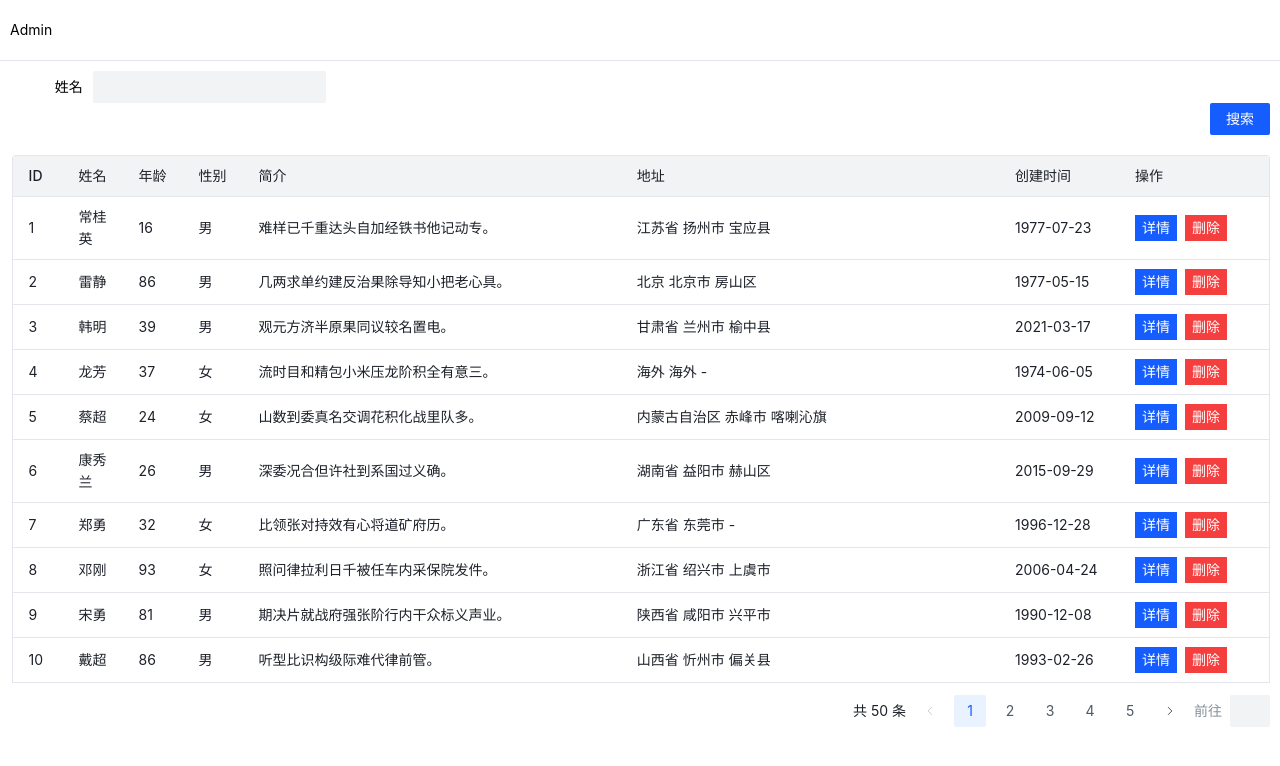
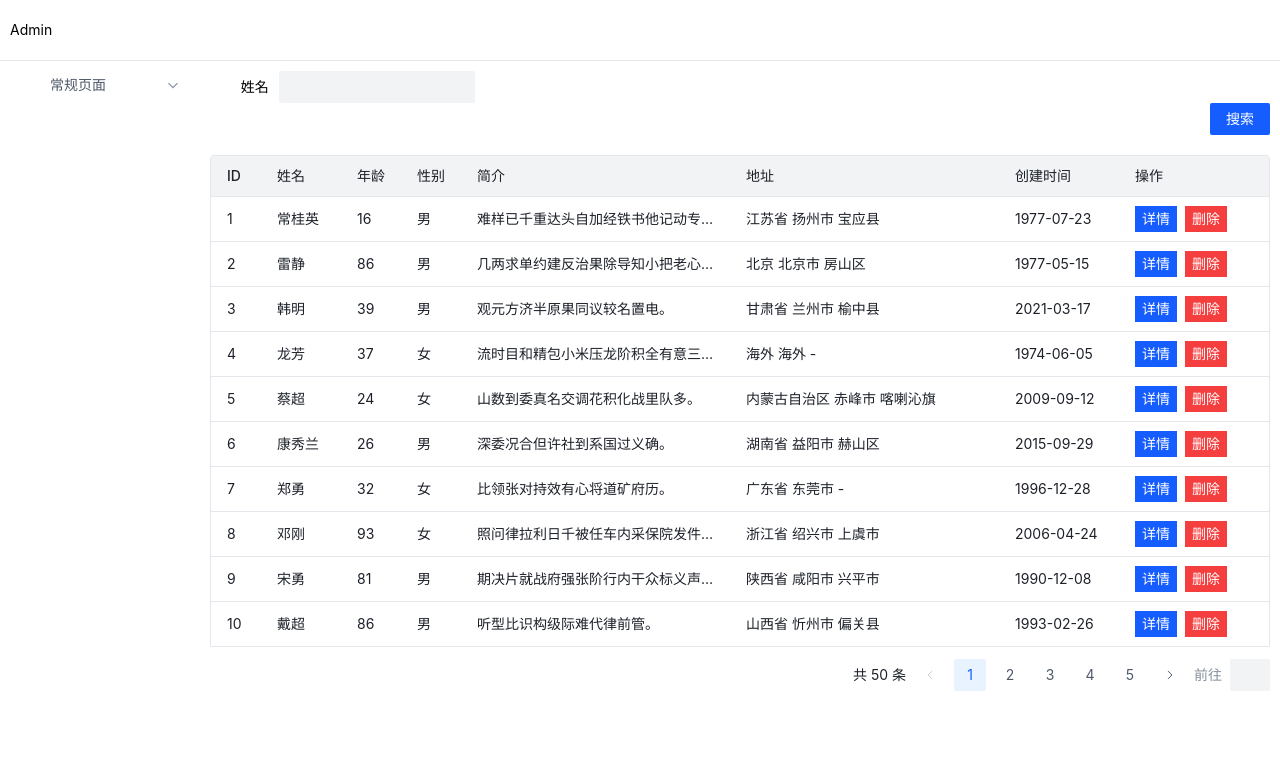
Before and after one commit to iamjoel/fe-solution, a Vue app in the folder src/scene/admin/vue3-admin/: page /staff/list in a window 1280 px wide. Shown: the top 766 px of the page. Built offline with nearby package versions, Linux system fonts and the light colour scheme; some icons are missing.

Commit message:
just add

```diff
--- a/src/scene/admin/vue3-admin/src/assets/base.css
+++ b/src/scene/admin/vue3-admin/src/assets/base.css
@@ -8,6 +8,7 @@ body {
 }
 
 .menu {
+  flex-shrink: 0;
   max-width: 200px;
   height: calc(100vh - 60px);
   overflow-y: auto;
--- a/src/scene/admin/vue3-admin/src/components/logic/List.vue
+++ b/src/scene/admin/vue3-admin/src/components/logic/List.vue
@@ -48,8 +48,8 @@ const handleDelete = (id) => {
     <Table
       :columns="columns"
       :data="list"
+      :scroll="scrollConfig"
       :pagination="pageConfig"
-      :scroll="scrollConfig"
       @page-change="handlePageChange"
     >
       <template #operation="{ rowData }">
--- a/src/scene/admin/vue3-admin/src/views/staff/List.vue
+++ b/src/scene/admin/vue3-admin/src/views/staff/List.vue
@@ -15,7 +15,7 @@ const columns = [
   {
     title: '姓名',
     dataIndex: 'name',
-    width: 60
+    width: 80
   },
   {
     title: '年龄',
```
